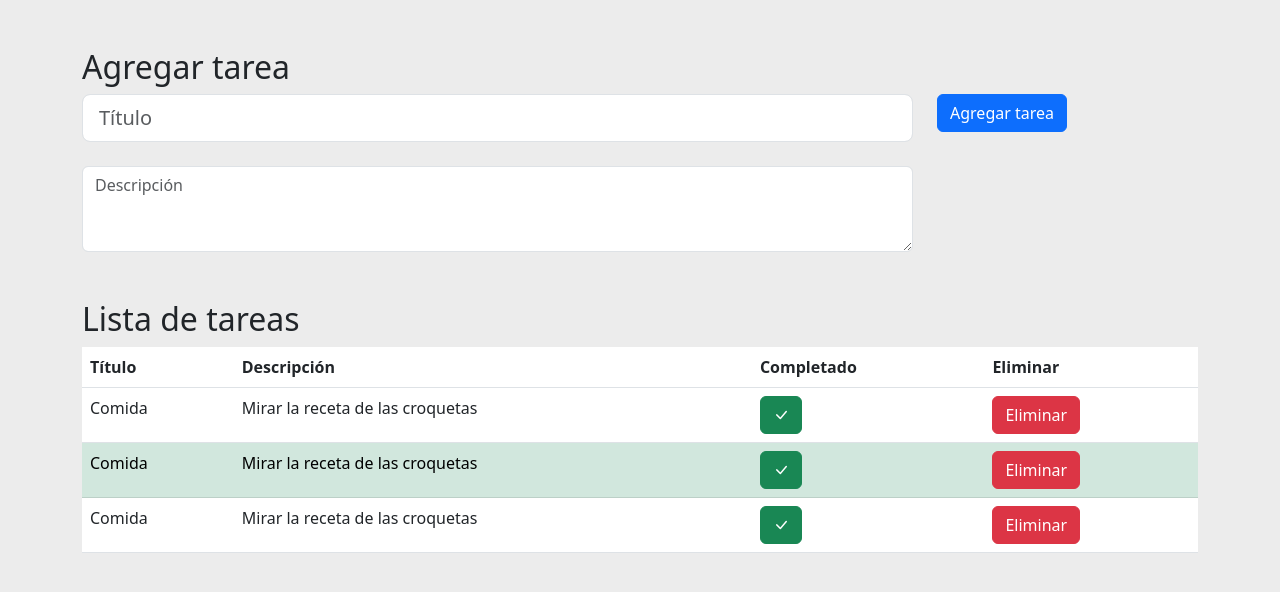
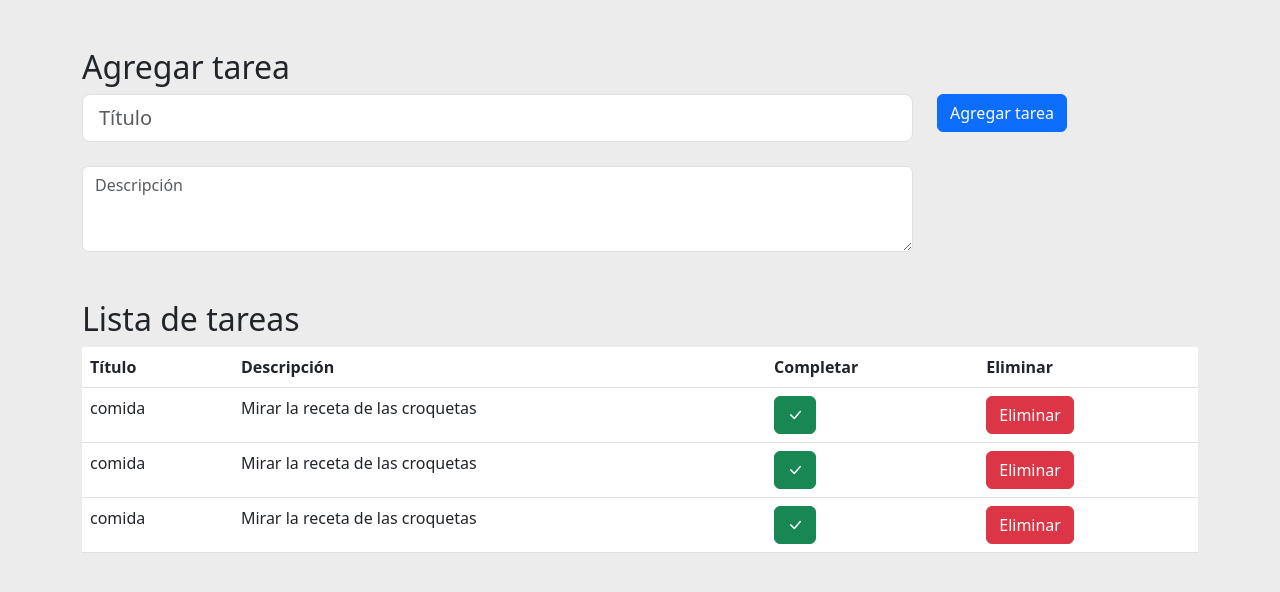
Before and after one commit to santiarroyave/sao-fe-gc-ejercicios-T13-Angular-07-2023, an Angular app in the folder problema04/: page / in a window 1280 px wide. Shown: the top 592 px of the page. Built offline with nearby package versions, Linux system fonts and the light colour scheme.

Commit message:
Adaptando para que el componente lista de tarea reciba datos y los muestre

```diff
--- a/problema04/src/app/app.component.html
+++ b/problema04/src/app/app.component.html
@@ -9,7 +9,7 @@
 
 <div class="container py-5">
     <app-formulario-tarea></app-formulario-tarea>
-    <app-lista-tareas></app-lista-tareas>
+    <app-lista-tareas [tareas]="tareas"></app-lista-tareas>
 </div>
 
 <!-- * * * * * * * * * * * * * * * * * * * * * * * * * * * * * * * -->
--- a/problema04/src/app/app.component.ts
+++ b/problema04/src/app/app.component.ts
@@ -7,4 +7,20 @@ import { Component } from '@angular/core';
 })
 export class AppComponent {
   title = 'problema04';
+
+  // JSON con tareas de ejemplo
+  tareas:any = [
+    {
+      titulo:"comida",
+      descripcion:"Mirar la receta de las croquetas"
+    },
+    {
+      titulo:"comida",
+      descripcion:"Mirar la receta de las croquetas"
+    },
+    {
+      titulo:"comida",
+      descripcion:"Mirar la receta de las croquetas"
+    }
+  ];
 }
--- a/problema04/src/app/app.module.ts
+++ b/problema04/src/app/app.module.ts
@@ -5,6 +5,8 @@ import { AppRoutingModule } from './app-routing.module';
 import { AppComponent } from './app.component';
 import { ListaTareasComponent } from './lista-tareas/lista-tareas.component';
 import { FormularioTareaComponent } from './formulario-tarea/formulario-tarea.component';
+
+import { FormsModule } from '@angular/forms';
 
 @NgModule({
   declarations: [
@@ -14,7 +16,8 @@ import { FormularioTareaComponent } from './formulario-tarea/formulario-tarea.co
   ],
   imports: [
     BrowserModule,
-    AppRoutingModule
+    AppRoutingModule,
+    FormsModule
   ],
   providers: [],
   bootstrap: [AppComponent]
--- a/problema04/src/app/lista-tareas/lista-tareas.component.html
+++ b/problema04/src/app/lista-tareas/lista-tareas.component.html
@@ -5,28 +5,17 @@
         <tr>
             <th>Título</th>
             <th>Descripción</th>
-            <th>Completado</th>
+            <th>Completar</th>
             <th>Eliminar</th>
         </tr>
     </thead>
     <tbody>
-        <tr>
-            <td>Comida</td>
-            <td>Mirar la receta de las croquetas</td>
-            <td><button class="btn btn-success"><i class="bi bi-check-lg"></i></button></td>
-            <td><button class="btn btn-danger">Eliminar</button></td>
-        </tr>
-        <tr class="table-success">
-            <td>Comida</td>
-            <td>Mirar la receta de las croquetas</td>
-            <td><button class="btn btn-success"><i class="bi bi-check-lg"></i></button></td>
-            <td><button class="btn btn-danger">Eliminar</button></td>
-        </tr>
-        <tr>
-            <td>Comida</td>
-            <td>Mirar la receta de las croquetas</td>
-            <td><button class="btn btn-success"><i class="bi bi-check-lg"></i></button></td>
-            <td><button class="btn btn-danger">Eliminar</button></td>
+        <!-- Leer y mostrar la lista de tareas -->
+        <tr *ngFor="let tarea of tareas">
+            <td>{{tarea.titulo}}</td>
+            <td>{{tarea.descripcion}}</td>
+            <td><button class="btn btn-success" (click)="completar()"><i class="bi bi-check-lg"></i></button></td>
+            <td><button class="btn btn-danger" (click)="eliminar()">Eliminar</button></td>
         </tr>
     </tbody>
 </table>
--- a/problema04/src/app/lista-tareas/lista-tareas.component.ts
+++ b/problema04/src/app/lista-tareas/lista-tareas.component.ts
@@ -1,4 +1,4 @@
-import { Component } from '@angular/core';
+import { Component, Input } from '@angular/core';
 
 @Component({
   selector: 'app-lista-tareas',
@@ -7,4 +7,14 @@ import { Component } from '@angular/core';
 })
 export class ListaTareasComponent {
 
+  // Obtenemos el array de tareas del componente padre
+  @Input() tareas:any;
+
+  completar(){
+    alert("Se ha completado");
+  };
+
+  eliminar(){
+    alert("Se ha eliminado");
+  };
 }
```
